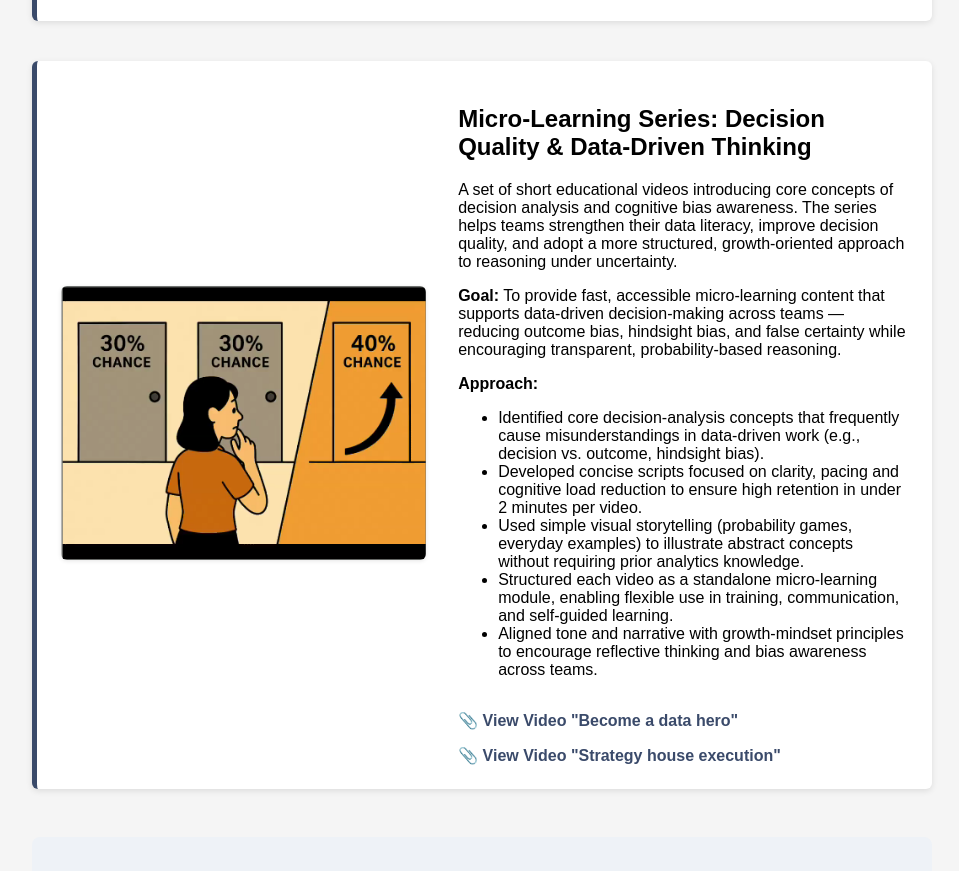
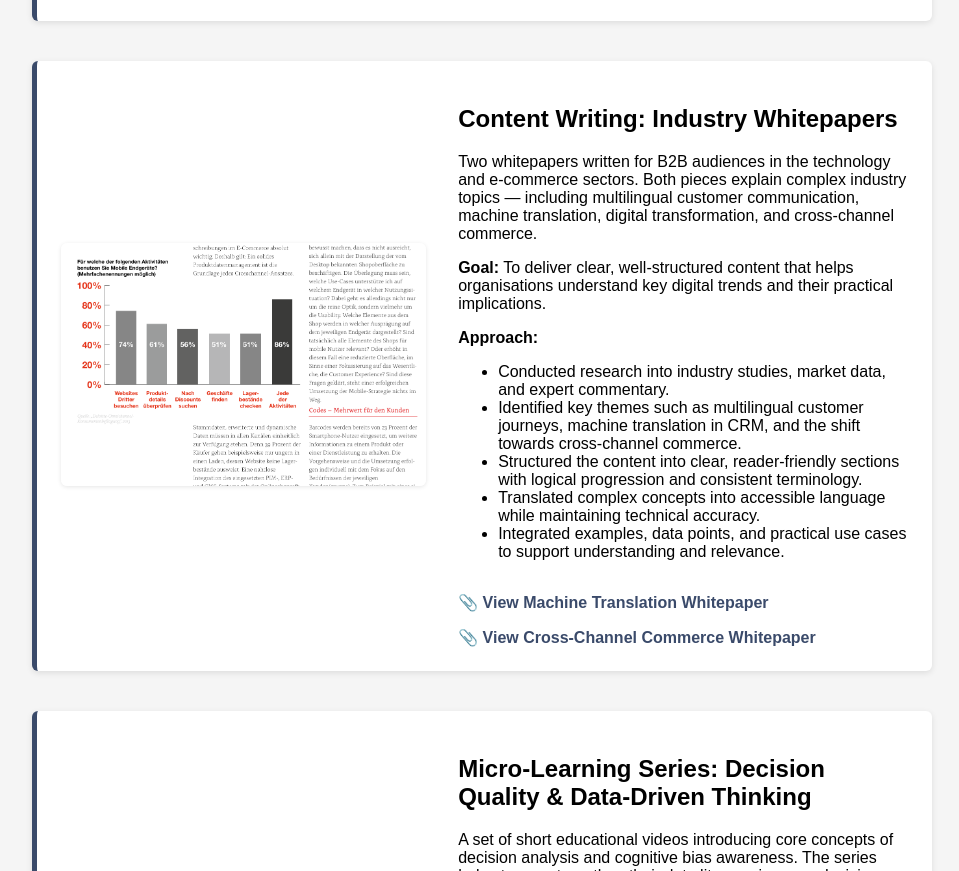
Before and after one commit to kromer52/digital-marketing-experience, a website: page projects.html in a window 1280 px wide. Shown: the part 2160-3031 px from the top of the page, without its empty margins (158-1117 px from the left). Drawn offline with Linux system fonts and the light colour scheme.

Commit message:
updated projects

```diff
--- a/projects.html
+++ b/projects.html
@@ -90,10 +90,33 @@ How can community‑focused teams use behavioural analytics to understand engage
         <a class="project-link" href="web-agent-result.pdf" target="_blank">📎 View Agent Output</a>
       </div>
     </div>
+<!-- PROJECT 4 -->
+    <div class="project-card project-odd">
+      <div class="project-image">
+        <img src="oxid-screenshot.PNG" alt="Bar chart showing how often consumers use mobile devices for shopping‑related tasks, with most activities ranging from 51% to 86%.">
+      </div>
+      <div class="project-info">
+        <h2 id="platform-economy">Content Writing: Industry Whitepapers</h2>
+        <p class="project-description">
+          Two whitepapers written for B2B audiences in the technology and e‑commerce sectors. Both pieces explain complex industry topics — including multilingual customer communication, machine translation, digital transformation, and cross‑channel commerce.
+          <p><strong>Goal:</strong> To deliver clear, well‑structured content that helps organisations understand key digital trends and their practical implications.</p>
+<p><strong>Approach:</strong>
+            <ul><li>Conducted research into industry studies, market data, and expert commentary.
+
+</li>
+            <li>Identified key themes such as multilingual customer journeys, machine translation in CRM, and the shift towards cross‑channel commerce.
+                      <li>Structured the content into clear, reader‑friendly sections with logical progression and consistent terminology.
+                           <li>Translated complex concepts into accessible language while maintaining technical accuracy.</li>
+              <li>Integrated examples, data points, and practical use cases to support understanding and relevance.</li>
+          </ul></p>
+        <a class="project-link" href="sdl-whitepaper.pdf" target="_blank">📎 View Machine Translation Whitepaper </a>
+      <a class="project-link" href="oxid-whitepaper.pdf" target="_blank">📎 View Cross‑Channel Commerce Whitepaper </a>
+
+      </div>
+  </div>
 
 
-
-    <!-- PROJECT 4 -->
+    <!-- PROJECT 5 -->
     <div class="project-card project-odd">
       <div class="project-image">
         <img src="decision-video.PNG" alt="Illustration of a woman choosing between three doors: two labeled 30% CHANCE and one highlighted 40% CHANCE.">
```
